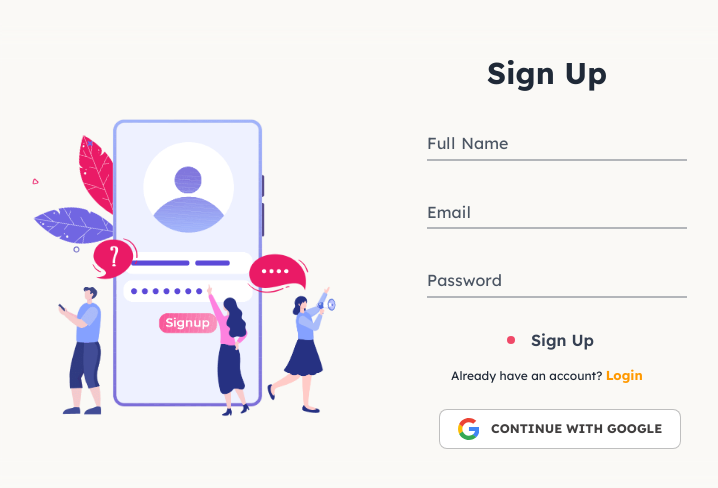
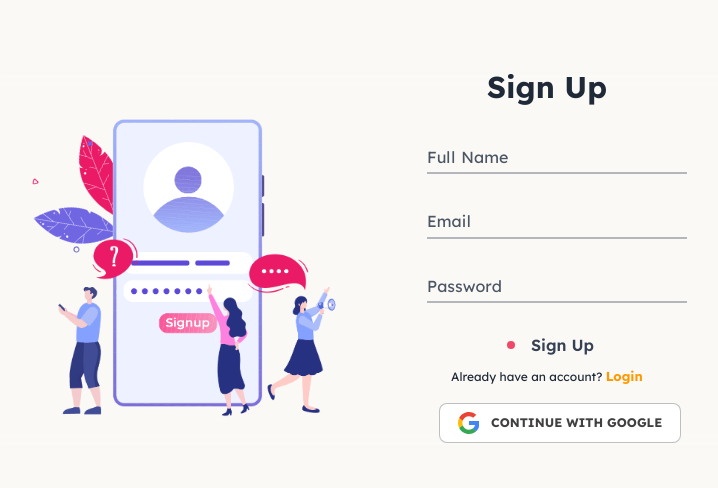
Before and after one commit to hshehriyaralam/MoneyMinder, a React (Vite) app: page /SignUp in a window 1280 px wide. Shown: the part 244-732 px from the top of the page, without its empty margins (229-947 px from the left). Built offline with nearby package versions, Linux system fonts and the light colour scheme; no server answers.

Commit message:
set signUp form

```diff
--- a/src/Components/layout/SinUpForm.jsx
+++ b/src/Components/layout/SinUpForm.jsx
@@ -105,9 +105,9 @@ const handleGoogleLogin = () => {
       <div className="md:w-1/2  flex items-center justify-center">
             <AnimateSignUp />
       </div>
-      <div className="md:w-1/2  p-2 px-4 mx-auto   "  >
-      <h2 className="text-[#1f2937] text-[30px] mx-15 font-bold mt-5 ">Sign Up</h2>
-        <form className="space-y-6" onSubmit={handleSignUp} >
+      <div className="md:w-1/2  px-4 mx-auto   "  >
+      <h2 className="text-[#1f2937] text-[30px] mx-15 font-bold  ">Sign Up</h2>
+        <form className="space-y-4" onSubmit={handleSignUp} >
           {/* Name */}
            <div>
               <Input
@@ -140,13 +140,13 @@ const handleGoogleLogin = () => {
               <div className='mt-6  md:mx-5 mx-0' >
           <InteractiveHoverButtonDemo type={'submit'}  Name={'Sign Up'} />
               </div>
-             <p className="text-[12px] text-[#1f2937] mx-6 mt-2  ">
+             <p className="text-[12px] text-[#1f2937] mx-6 mt-1  ">
             Already have an account?{" "}
             <Link to="/" className="text-[#FF9900] hover:underline text-[13px] font-bold">Login</Link>
           </p>
             </div>
           {/* Continue with Google */}
-          <div className='mx-3  mt-0 my-10'>
+          <div className='mx-3  mt-0 my-2'>
           <GoogleButton onClick={handleGoogleLogin} />
           </div>
 
```
